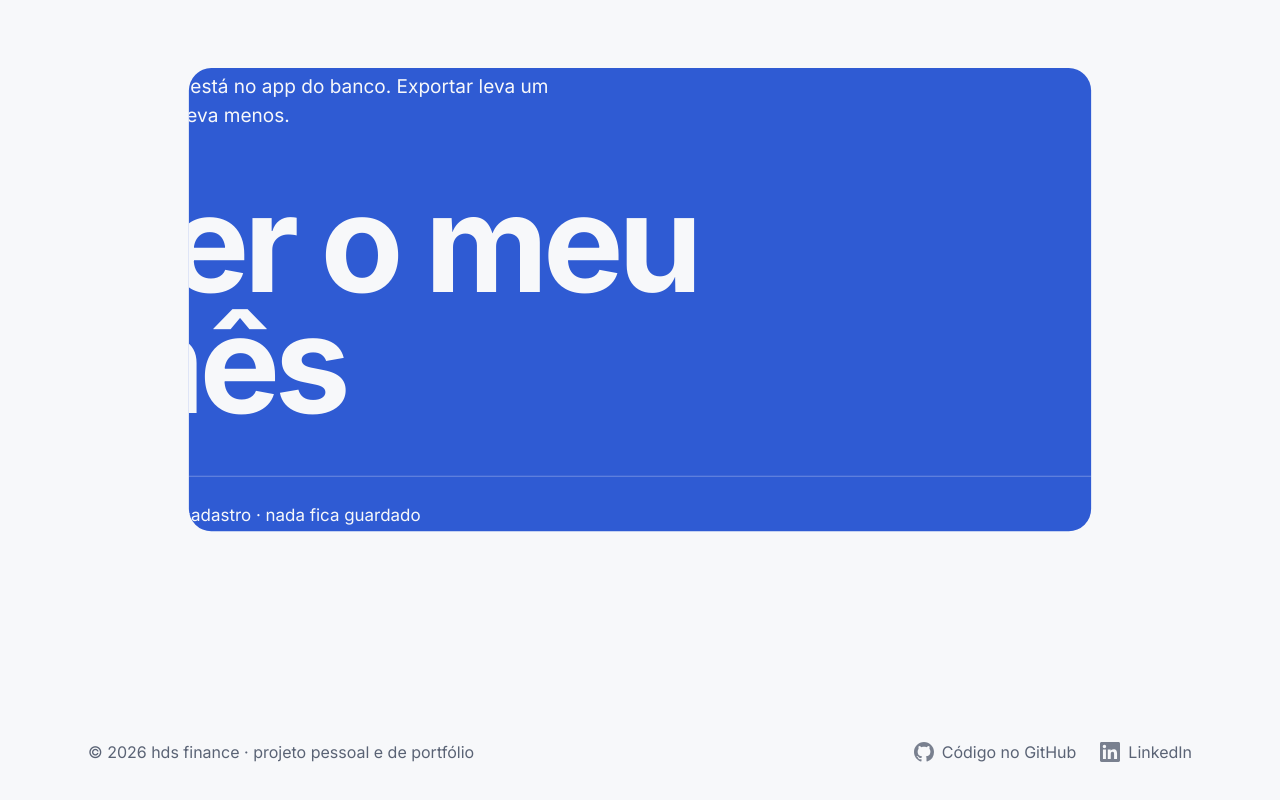
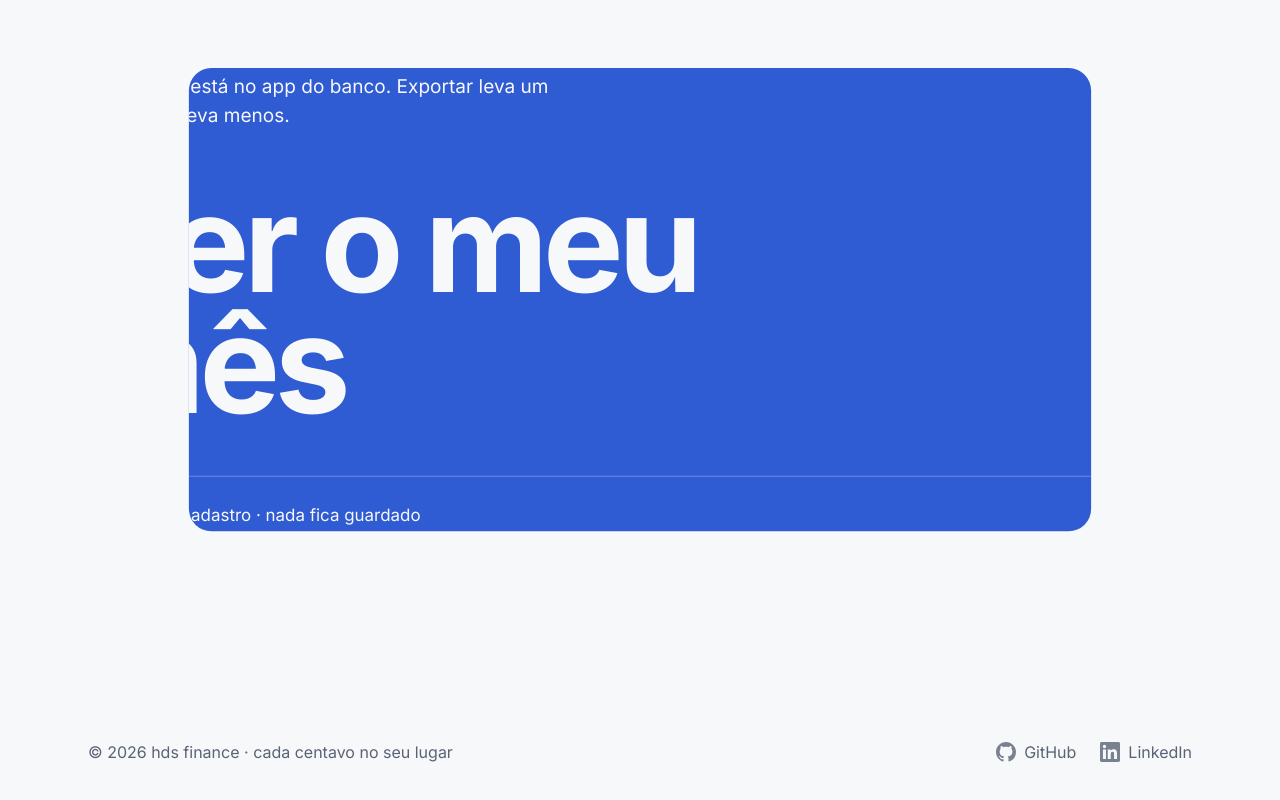
Before and after one commit to lucasherrerods/hds-finance, a React (Vite) app in the folder web/: page / in a window 1280 px wide. Shown: the part 3485-4285 px from the top of the page. Built offline with nearby package versions, Linux system fonts and the light colour scheme.

Commit message:
fix: footer

```diff
--- a/web/src/modules/landing/Rodape.tsx
+++ b/web/src/modules/landing/Rodape.tsx
@@ -1,14 +1,22 @@
-import { IconeGithub, IconeLinkedin } from '../../shared'
+import { IconeGithub, IconeLinkedin } from "../../shared";
 
 const links = [
-  { href: 'https://github.com/lucasherrerods/hds-finance', rotulo: 'Código no GitHub', Icone: IconeGithub },
-  { href: 'https://www.linkedin.com/in/lucasherrero/', rotulo: 'LinkedIn', Icone: IconeLinkedin },
-]
+  {
+    href: "https://github.com/lucasherrerods/hds-finance",
+    rotulo: "GitHub",
+    Icone: IconeGithub,
+  },
+  {
+    href: "https://www.linkedin.com/in/lucasherrero/",
+    rotulo: "LinkedIn",
+    Icone: IconeLinkedin,
+  },
+];
 
 export function Rodape() {
   return (
     <footer className="mx-auto flex max-w-6xl flex-col items-center justify-between gap-4 px-6 py-12 text-texto-suave sm:flex-row">
-      <span>© 2026 hds finance · projeto pessoal e de portfólio</span>
+      <span>© 2026 hds finance · cada centavo no seu lugar</span>
       <nav aria-label="Links do autor" className="flex items-center gap-6">
         {links.map(({ href, rotulo, Icone }) => (
           <a
@@ -24,5 +32,5 @@ export function Rodape() {
         ))}
       </nav>
     </footer>
-  )
+  );
 }
```
